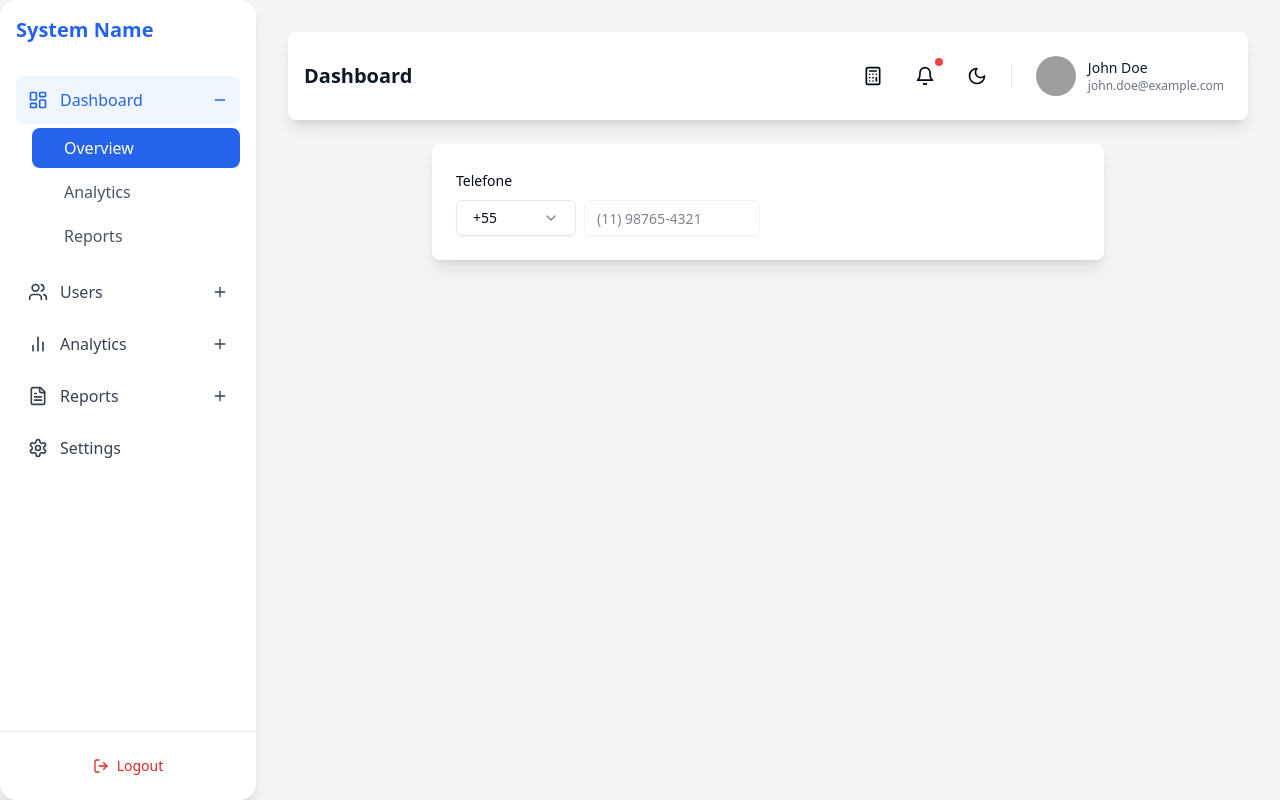
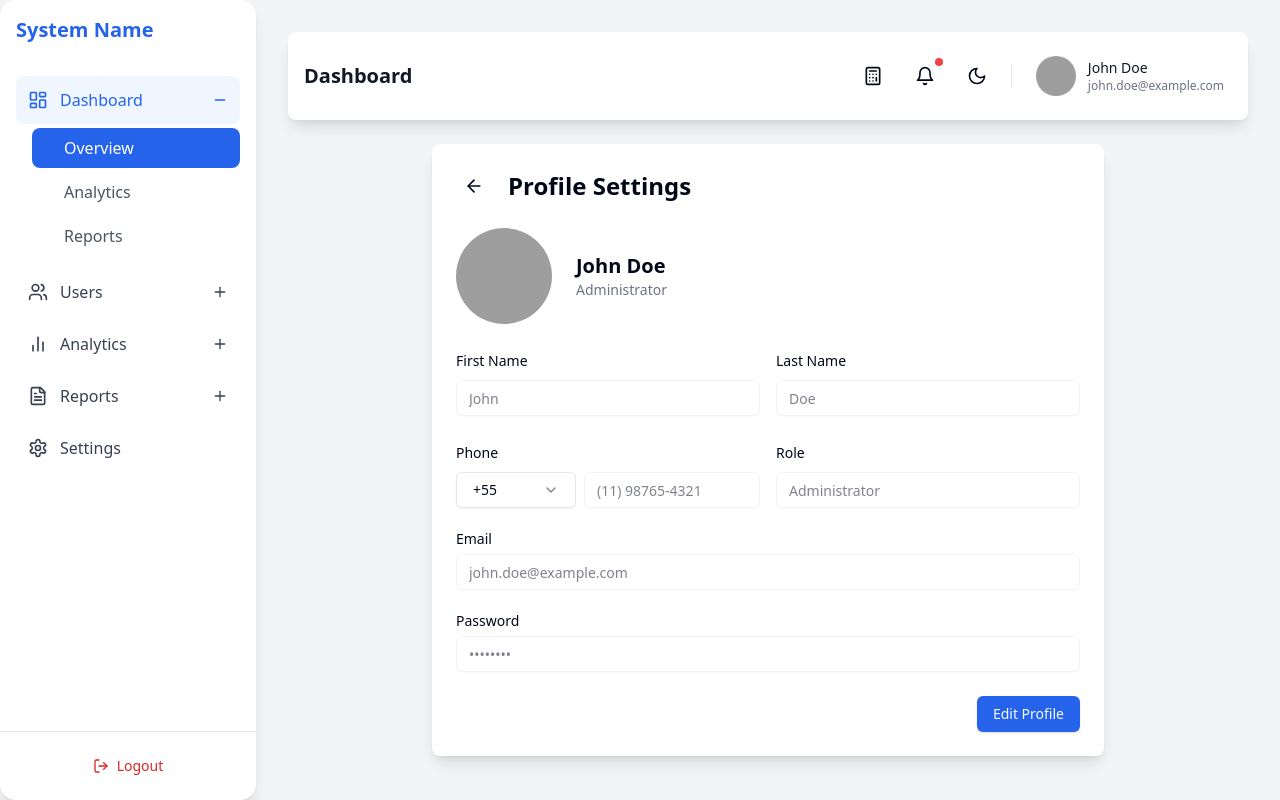
Before and after one commit to Dan-9423/Layout2, a React (Vite) app: page /profile in a window 1280 px wide. Built offline with nearby package versions, Linux system fonts and the light colour scheme; grey boxes are pictures that could not be loaded.

Commit message:
Commit from Bolt to GitHub

```diff
--- a/src/pages/Profile.tsx
+++ b/src/pages/Profile.tsx
@@ -1,6 +1,6 @@
 import { useState } from 'react';
 import { useNavigate } from 'react-router-dom';
-import { Camera, ChevronDown } from 'lucide-react';
+import { ArrowLeft, Camera, ChevronDown, KeyRound, Mail } from 'lucide-react';
 import { Button } from '@/components/ui/button';
 import { Input } from '@/components/ui/input';
 import { Label } from '@/components/ui/label';
@@ -12,6 +12,13 @@ import {
   DropdownMenuTrigger,
 } from '@/components/ui/dropdown-menu';
 import { useToast } from '@/hooks/use-toast';
+import {
+  Dialog,
+  DialogContent,
+  DialogHeader,
+  DialogTitle,
+  DialogFooter,
+} from '@/components/ui/dialog';
 
 interface Country {
   name: string;
@@ -31,6 +38,8 @@ export default function Profile() {
   const { toast } = useToast();
   const [isEditing, setIsEditing] = useState(false);
   const [selectedCountry, setSelectedCountry] = useState(countries[0]);
+  const [showEmailChange, setShowEmailChange] = useState(false);
+  const [showPasswordChange, setShowPasswordChange] = useState(false);
 
   const [user, setUser] = useState({
     firstName: 'John',
@@ -42,8 +51,6 @@ export default function Profile() {
   });
 
   const [editedUser, setEditedUser] = useState(user);
-  const [showEmailChange, setShowEmailChange] = useState(false);
-  const [showPasswordChange, setShowPasswordChange] = useState(false);
   const [emailForm, setEmailForm] = useState({
     currentEmail: '',
     newEmail: '',
@@ -55,15 +62,94 @@ export default function Profile() {
     confirmPassword: ''
   });
 
-  // ... rest of the existing handlers ...
+  const handleSave = () => {
+    setUser(editedUser);
+    setIsEditing(false);
+    toast({
+      title: "Profile updated",
+      description: "Your profile has been successfully updated.",
+    });
+  };
+
+  const handleCancel = () => {
+    setEditedUser(user);
+    setIsEditing(false);
+  };
+
+  const handleEmailChange = () => {
+    setShowEmailChange(false);
+    toast({
+      title: "Email updated",
+      description: "Your email has been successfully updated.",
+    });
+  };
+
+  const handlePasswordChange = () => {
+    setShowPasswordChange(false);
+    toast({
+      title: "Password updated",
+      description: "Your password has been successfully updated.",
+    });
+  };
 
   return (
     <div className="max-w-2xl mx-auto p-6 bg-white dark:bg-[#1C1C1C] rounded-lg shadow-lg">
-      {/* ... rest of the existing JSX until phone input ... */}
+      <div className="flex items-center gap-4 mb-6">
+        <Button variant="ghost" size="icon" onClick={() => navigate('/')}>
+          <ArrowLeft className="h-5 w-5" />
+        </Button>
+        <h1 className="text-2xl font-bold">Profile Settings</h1>
+      </div>
+
+      <div className="mb-6 flex items-center gap-6">
+        <div className="relative">
+          <Avatar className="h-24 w-24">
+            <AvatarImage src={isEditing ? editedUser.avatar : user.avatar} />
+            <AvatarFallback>
+              {user.firstName[0]}{user.lastName[0]}
+            </AvatarFallback>
+          </Avatar>
+          {isEditing && (
+            <Button
+              size="icon"
+              variant="secondary"
+              className="absolute bottom-0 right-0 rounded-full"
+            >
+              <Camera className="h-4 w-4" />
+            </Button>
+          )}
+        </div>
+        <div>
+          <h2 className="text-xl font-semibold">{user.firstName} {user.lastName}</h2>
+          <p className="text-sm text-gray-500 dark:text-gray-400">{user.role}</p>
+        </div>
+      </div>
+
+      <div className="space-y-6">
+        <div className="grid grid-cols-2 gap-4">
+          <div className="space-y-2">
+            <Label htmlFor="firstName">First Name</Label>
+            <Input
+              id="firstName"
+              value={isEditing ? editedUser.firstName : user.firstName}
+              onChange={(e) => setEditedUser({ ...editedUser, firstName: e.target.value })}
+              disabled={!isEditing}
+            />
+          </div>
+          <div className="space-y-2">
+            <Label htmlFor="lastName">Last Name</Label>
+            <Input
+              id="lastName"
+              value={isEditing ? editedUser.lastName : user.lastName}
+              onChange={(e) => setEditedUser({ ...editedUser, lastName: e.target.value })}
+              disabled={!isEditing}
+            />
+          </div>
+        </div>
 
         <div className="grid grid-cols-2 gap-4">
           <div className="space-y-2">
-          <Label htmlFor="phone">Telefone</Label>
+            <Label htmlFor="phone">Phone</Label>
             <div className="flex gap-2">
               <DropdownMenu>
                 <DropdownMenuTrigger asChild>
@@ -93,10 +179,164 @@ export default function Profile() {
               />
             </div>
           </div>
-        {/* ... rest of the existing JSX ... */}
+          <div className="space-y-2">
+            <Label htmlFor="role">Role</Label>
+            <Input
+              id="role"
+              value={isEditing ? editedUser.role : user.role}
+              onChange={(e) => setEditedUser({ ...editedUser, role: e.target.value })}
+              disabled={!isEditing}
+            />
+          </div>
         </div>
 
-      {/* ... rest of the component ... */}
+        <div className="space-y-2">
+          <div className="flex justify-between items-center">
+            <Label htmlFor="email">Email</Label>
+            {isEditing && (
+              <Button
+                variant="ghost"
+                size="sm"
+                className="h-8 text-blue-600"
+                onClick={() => setShowEmailChange(true)}
+              >
+                <Mail className="w-4 h-4 mr-2" />
+                Change Email
+              </Button>
+            )}
+          </div>
+          <Input
+            id="email"
+            type="email"
+            value={isEditing ? editedUser.email : user.email}
+            onChange={(e) => setEditedUser({ ...editedUser, email: e.target.value })}
+            disabled={!isEditing}
+          />
+        </div>
+
+        <div className="space-y-2">
+          <div className="flex justify-between items-center">
+            <Label>Password</Label>
+            {isEditing && (
+              <Button
+                variant="ghost"
+                size="sm"
+                className="h-8 text-blue-600"
+                onClick={() => setShowPasswordChange(true)}
+              >
+                <KeyRound className="w-4 h-4 mr-2" />
+                Change Password
+              </Button>
+            )}
+          </div>
+          <Input
+            type="password"
+            value="••••••••"
+            disabled
+          />
+        </div>
+
+        <div className="flex justify-end gap-4 mt-6">
+          {!isEditing ? (
+            <Button onClick={() => setIsEditing(true)}>
+              Edit Profile
+            </Button>
+          ) : (
+            <>
+              <Button variant="outline" onClick={handleCancel}>
+                Cancel
+              </Button>
+              <Button onClick={handleSave}>
+                Save Changes
+              </Button>
+            </>
+          )}
+        </div>
+      </div>
+
+      <Dialog open={showEmailChange} onOpenChange={setShowEmailChange}>
+        <DialogContent>
+          <DialogHeader>
+            <DialogTitle>Change Email Address</DialogTitle>
+          </DialogHeader>
+          <div className="space-y-4">
+            <div className="space-y-2">
+              <Label>Current Email</Label>
+              <Input
+                type="email"
+                value={emailForm.currentEmail}
+                onChange={(e) => setEmailForm({ ...emailForm, currentEmail: e.target.value })}
+              />
+            </div>
+            <div className="space-y-2">
+              <Label>New Email</Label>
+              <Input
+                type="email"
+                value={emailForm.newEmail}
+                onChange={(e) => setEmailForm({ ...emailForm, newEmail: e.target.value })}
+              />
+            </div>
+            <div className="space-y-2">
+              <Label>Confirm New Email</Label>
+              <Input
+                type="email"
+                value={emailForm.confirmEmail}
+                onChange={(e) => setEmailForm({ ...emailForm, confirmEmail: e.target.value })}
+              />
+            </div>
+          </div>
+          <DialogFooter>
+            <Button variant="outline" onClick={() => setShowEmailChange(false)}>
+              Cancel
+            </Button>
+            <Button onClick={handleEmailChange}>
+              Update Email
+            </Button>
+          </DialogFooter>
+        </DialogContent>
+      </Dialog>
+
+      <Dialog open={showPasswordChange} onOpenChange={setShowPasswordChange}>
+        <DialogContent>
+          <DialogHeader>
+            <DialogTitle>Change Password</DialogTitle>
+          </DialogHeader>
+          <div className="space-y-4">
+            <div className="space-y-2">
+              <Label>Current Password</Label>
+              <Input
+                type="password"
+                value={passwordForm.currentPassword}
+                onChange={(e) => setPasswordForm({ ...passwordForm, currentPassword: e.target.value })}
+              />
+            </div>
+            <div className="space-y-2">
+              <Label>New Password</Label>
+              <Input
+                type="password"
+                value={passwordForm.newPassword}
+                onChange={(e) => setPasswordForm({ ...passwordForm, newPassword: e.target.value })}
+              />
+            </div>
+            <div className="space-y-2">
+              <Label>Confirm New Password</Label>
+              <Input
+                type="password"
+                value={passwordForm.confirmPassword}
+                onChange={(e) => setPasswordForm({ ...passwordForm, confirmPassword: e.target.value })}
+              />
+            </div>
+          </div>
+          <DialogFooter>
+            <Button variant="outline" onClick={() => setShowPasswordChange(false)}>
+              Cancel
+            </Button>
+            <Button onClick={handlePasswordChange}>
+              Update Password
+            </Button>
+          </DialogFooter>
+        </DialogContent>
+      </Dialog>
     </div>
   );
 }
```
Lines whose indentation alone changed are shown as unchanged.
